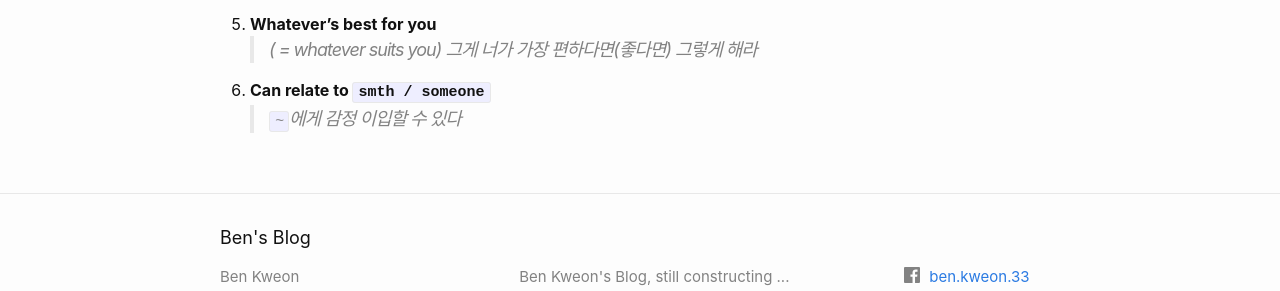
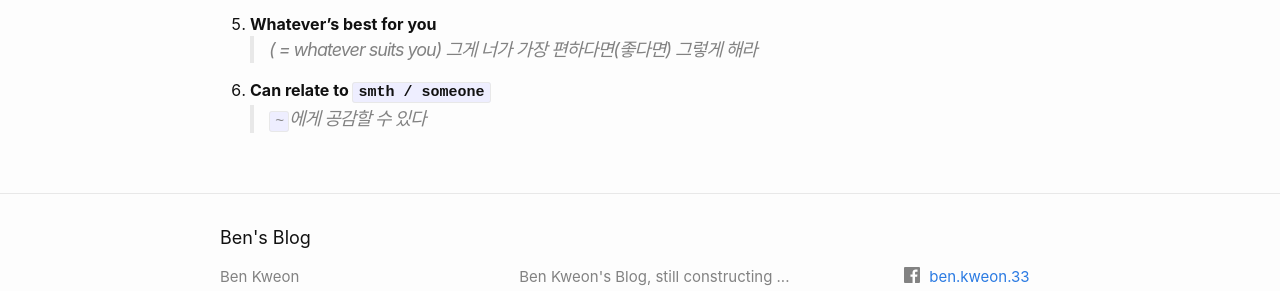
Before and after one commit to Bundy-Mundi/ben, a Jekyll site: the page built from docs/categories/english/phrases/_posts/2020-08-17-20200817_phrases.markdown, in a window 1280 px wide. Shown: the part 538-829 px from the top of the page. Built offline with Jekyll 4.4.1, drawn with Linux system fonts in a browser that asks for light colours; nearby versions of some CDN libraries.

Commit message:
Update 2020-08-17-20200817_phrases.markdown

```diff
--- a/docs/categories/english/phrases/_posts/2020-08-17-20200817_phrases.markdown
+++ b/docs/categories/english/phrases/_posts/2020-08-17-20200817_phrases.markdown
@@ -21,4 +21,4 @@ sub_category: phrases
 > ( = whatever suits you)
 > 그게 너가 가장 편하다면(좋다면) 그렇게 해라
 6. **Can relate to `smth / someone`**
-> `~`에게 감정 이입할 수 있다
+> `~`에게 공감할 수 있다
```
